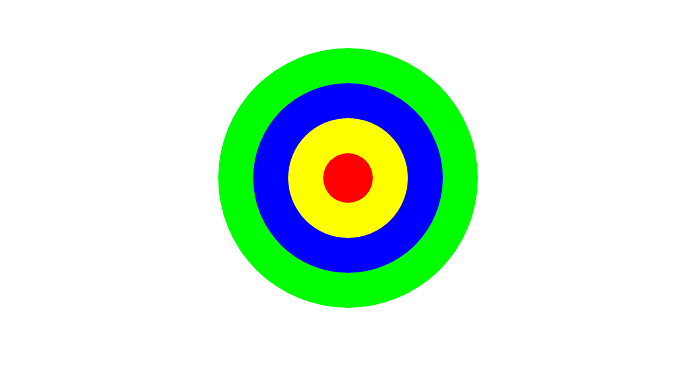
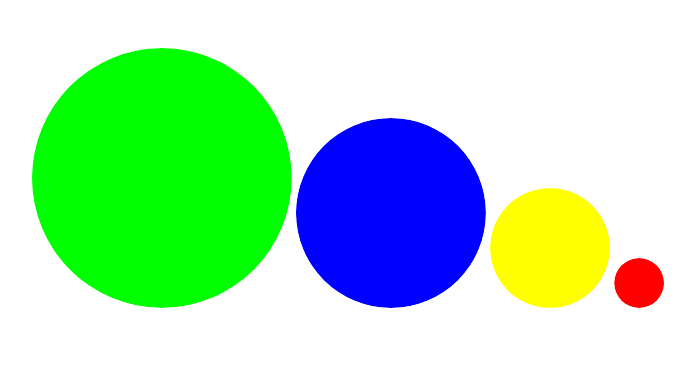
Before and after one commit to JamesBracken/Simon-memory-game, a website built with Vite: page simon/index.html in a window 1280 px wide. Shown: the whole page, without its empty margins (292-987 px from the left). Built offline with nearby package versions, Linux system fonts and the light colour scheme.

Commit message:
Fix(index.html): change nested circles to sibling to stop event bubbling

```diff
--- a/simon/index.html
+++ b/simon/index.html
@@ -22,14 +22,14 @@
        control -->
         <div class="p-5">
           <div class="row">
-            <div class="col-12">
+            <div class="col-12 game">
               <div class="game__circle  game__circle--xlarge game__circle__shape">
-                <div class="game__circle game__circle--large game__circle__shape">
-                  <div class="game__circle game__circle--medium game__circle__shape">
-                    <div class="game__circle game__circle--small game__circle__shape">
-                    </div>
-                  </div>
-                </div>
+              </div>
+              <div class="game__circle game__circle--large game__circle__shape">
+              </div>
+              <div class="game__circle game__circle--medium game__circle__shape">
+              </div>
+              <div class="game__circle game__circle--small game__circle__shape">
               </div>
             </div>
           </div>
```
